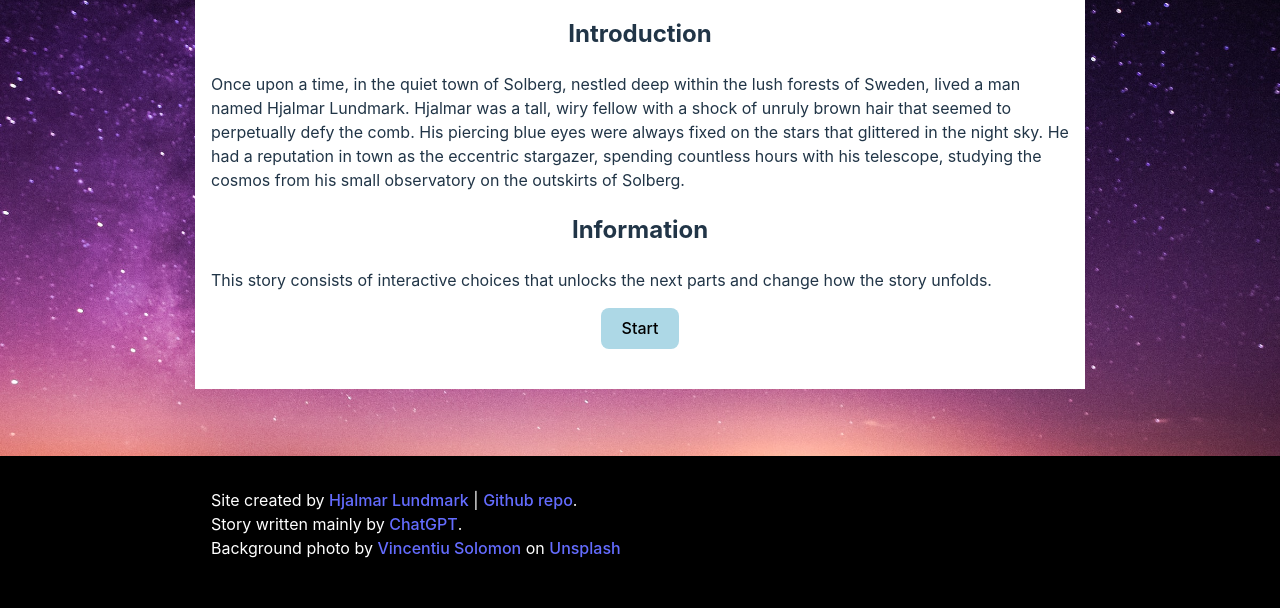
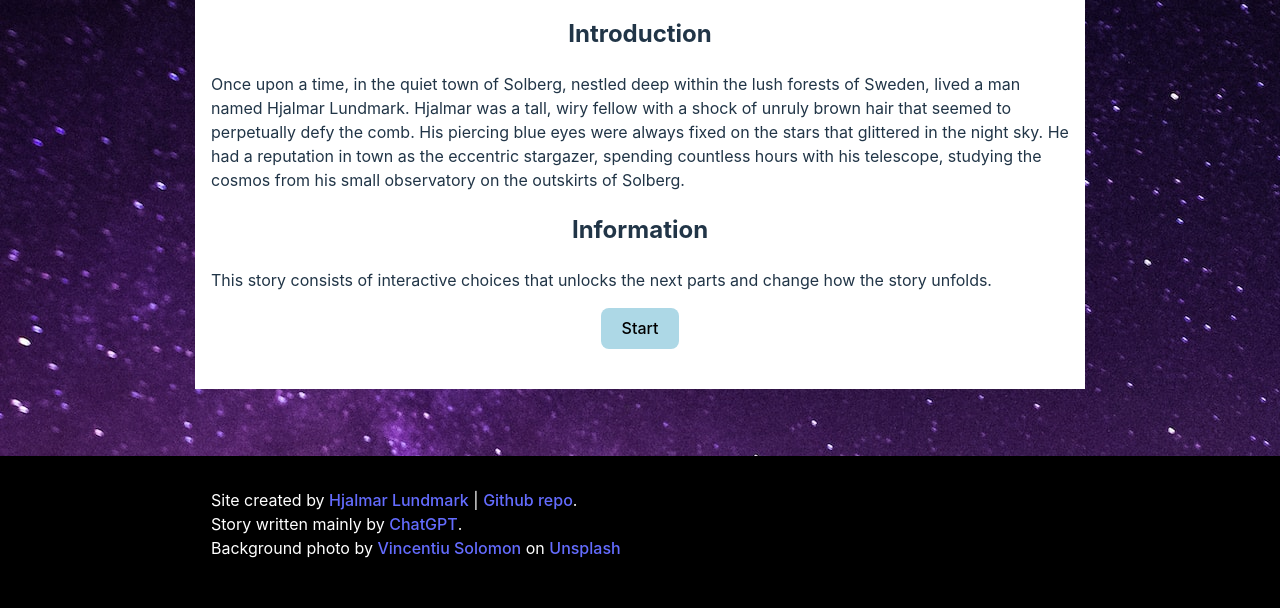
Before and after one commit to Hjalmar-Lundmark/te4-story, a website built with Vite: page index.html in a window 1280 px wide. Shown: the part 192-800 px from the top of the page. Built offline with nearby package versions, Linux system fonts and the light colour scheme.

Commit message:
Fix/improve background

```diff
--- a/style.css
+++ b/style.css
@@ -5,7 +5,7 @@
 
   color-scheme: light dark;
   color: rgba(255, 255, 255, 0.87);
-  background-color: #242424;
+  background-color: black;
 
   font-synthesis: none;
   text-rendering: optimizeLegibility;
@@ -36,8 +36,6 @@ body {
 html {
   background-image: url(/space.jpg);
   background-repeat: no-repeat;
-  background-size: cover;
-  background-position: center;
 }
 
 main {
@@ -177,7 +175,7 @@ button:disabled {
 @media (prefers-color-scheme: light) {
   :root {
     color: #213547;
-    background-color: #ffffff;
+    background-color: black;
   }
   a:hover {
     color: #747bff;
```
